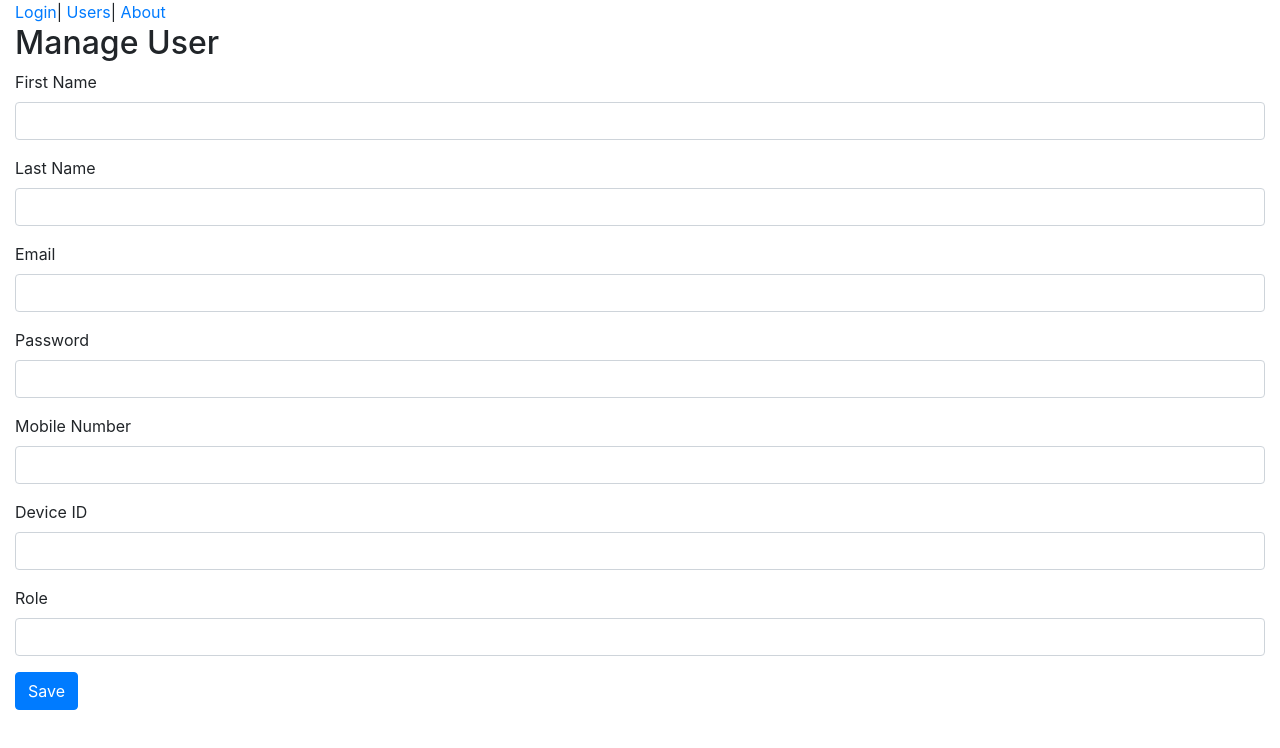
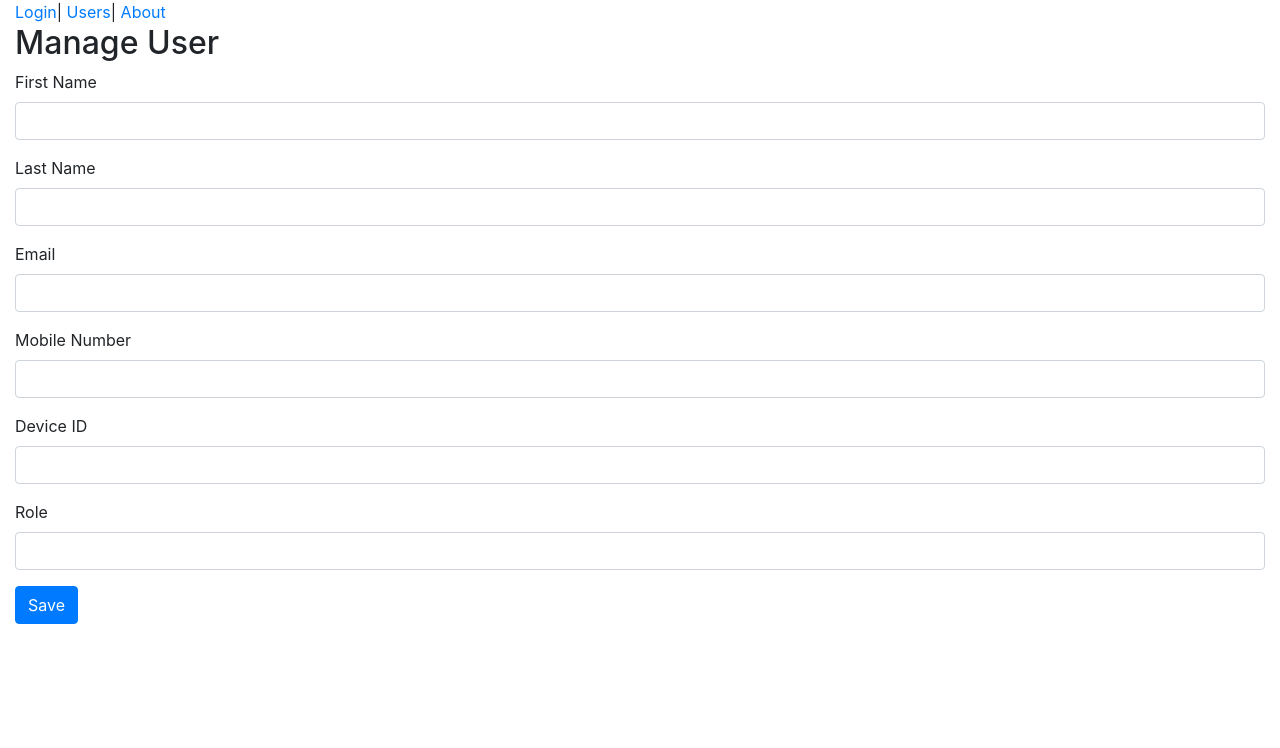
Before and after one commit to piggy1-mvn/piggyback-portal, a React (Create React App) app: page /user in a window 1280 px wide. Shown: the top 748 px of the page. Built offline with nearby package versions, Linux system fonts and the light colour scheme.

Commit message:
Remove Password from ManageUsers Page

```diff
--- a/src/components/ManageUsers.js
+++ b/src/components/ManageUsers.js
@@ -37,7 +37,6 @@ const ManageUsers = props => {
     if (!user.first_name) _errors.first_name = "First Name is required";
     if (!user.last_name) _errors.last_name = "Last Name is required";
     if (!user.email) _errors.email = "Email is required";
-    if (!user.user_password) _errors.user_password = "Password is required";
     if (!user.mobile_number)
       _errors.mobile_number = "Mobile number is required";
     if (!user.device_id) _errors.device_id = "Device ID is required";
--- a/src/components/UserForm.js
+++ b/src/components/UserForm.js
@@ -31,15 +31,6 @@ function UserForm(props) {
         name="email"
         value={props.user.email}
         error={props.errors.email}
-      />
-      <TextInput
-        id="user_password"
-        type="password"
-        label="Password"
-        onChange={props.onChange}
-        name="user_password"
-        value={props.user.user_password}
-        error={props.errors.user_password}
       />
       <TextInput
         id="mobile_number"
```
